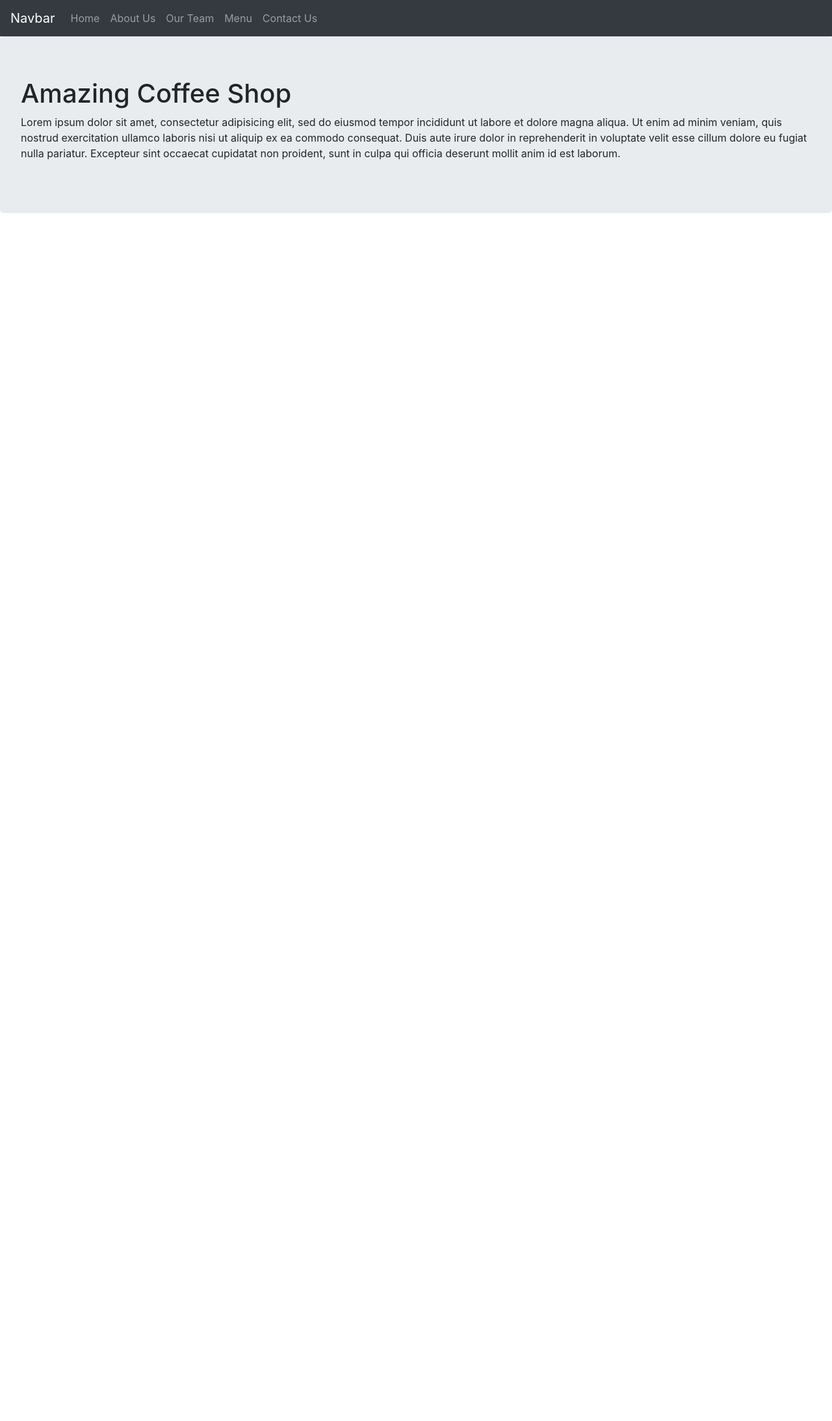
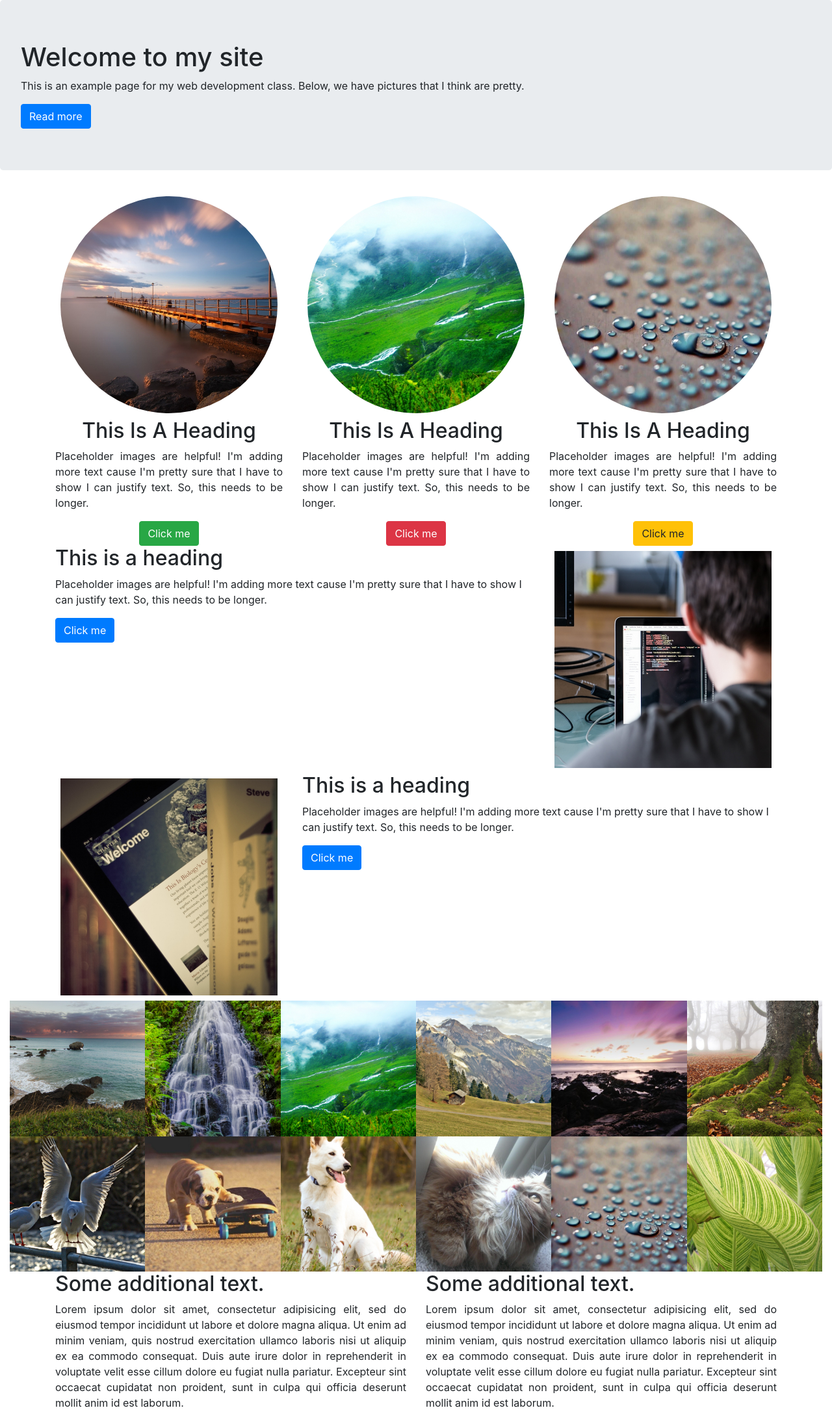
Before and after one commit to ajl/aklunstad.github.io, a plain HTML site: page bootstrap/index.html in a window 1280 px wide. Shown: the whole page at 65% size. Before the commit the page ends 800 px from the top, so only its background shows below. Drawn offline with nearby package versions, Linux system fonts and the light colour scheme.

Commit message:
Sample website for assignment

```diff
--- a/bootstrap/index.html
+++ b/bootstrap/index.html
@@ -11,40 +11,115 @@
     <title>My first bootstrap page!</title>
   </head>
   <body>
-    <nav class="navbar navbar-expand-md bg-dark navbar-dark">
-      <!-- Brand -->
-      <a class="navbar-brand" href="#">Navbar</a>
-
-      <!-- Toggler/collapsibe Button -->
-      <button class="navbar-toggler" type="button" data-toggle="collapse" data-target="#collapsibleNavbar">
-        <span class="navbar-toggler-icon"></span>
-      </button>
-
-      <!-- Navbar links -->
-      <div class="collapse navbar-collapse" id="collapsibleNavbar">
-        <ul class="navbar-nav">
-          <li class="nav-item">
-            <a class="nav-link" href="#">Home</a>
-          </li>
-          <li class="nav-item">
-            <a class="nav-link" href="#">About Us</a>
-          </li>
-          <li class="nav-item">
-            <a class="nav-link" href="#">Our Team</a>
-          </li>
-          <li class="nav-item">
-            <a class="nav-link" href="#">Menu</a>
-          </li>
-          <li class="nav-item">
-            <a class="nav-link" href="#">Contact Us</a>
-          </li>
-        </ul>
-      </div>
-    </nav>
 
     <div class="jumbotron">
-      <h1>Amazing Coffee Shop</h1>
-      <p>Lorem ipsum dolor sit amet, consectetur adipisicing elit, sed do eiusmod tempor incididunt ut labore et dolore magna aliqua. Ut enim ad minim veniam, quis nostrud exercitation ullamco laboris nisi ut aliquip ex ea commodo consequat. Duis aute irure dolor in reprehenderit in voluptate velit esse cillum dolore eu fugiat nulla pariatur. Excepteur sint occaecat cupidatat non proident, sunt in culpa qui officia deserunt mollit anim id est laborum.</p>
+      <h1>Welcome to my site</h1>
+      <p>This is an example page for my web development class. Below, we have pictures that I think are pretty.</p>
+      <a href="https://www.google.com/" class="btn btn-primary" role="button">Read more</a>
+    </div>
+
+    <div class="container">
+      <div class="row">
+        <div class="col-md-4 col-12 col-sm-6 text-center">
+          <img src="place1.jpg" alt="Beautiful lake with lighthouse" class="img-fluid rounded-circle p-2">
+          <h2>This Is A Heading</h2>
+          <p class="text-justify">Placeholder images are helpful! I'm adding more text cause I'm pretty sure that I have to show I can justify text. So, this needs to be longer.</p>
+          <a href="https://www.google.com/" class="btn btn-success" role="button">Click me</a>
+        </div>
+        <div class="col-md-4 col-12 col-sm-6 text-center">
+          <img src="place2.jpg" alt="Beautiful lake with lighthouse" class="img-fluid rounded-circle p-2">
+          <h2>This Is A Heading</h2>
+          <p class="text-justify">Placeholder images are helpful! I'm adding more text cause I'm pretty sure that I have to show I can justify text. So, this needs to be longer.</p>
+          <a href="https://www.google.com/" class="btn btn-danger" role="button">Click me</a>
+        </div>
+        <div class="col-md-4 col-12 col-sm-6 text-center">
+          <img src="place3.jpg" alt="Beautiful lake with lighthouse" class="img-fluid rounded-circle p-2">
+          <h2>This Is A Heading</h2>
+          <p class="text-justify">Placeholder images are helpful! I'm adding more text cause I'm pretty sure that I have to show I can justify text. So, this needs to be longer.</p>
+          <a href="https://www.google.com/" class="btn btn-warning" role="button">Click me</a>
+        </div>
+      </div>
+
+      <div class="row">
+        <div class="col-md-8 col-12 col-sm-6">
+          <h2>This is a heading</h2>
+          <p>Placeholder images are helpful! I'm adding more text cause I'm pretty sure that I have to show I can justify text. So, this needs to be longer.</p>
+          <a href="https://www.google.com/" class="btn btn-primary" role="button">Click me</a>
+        </div>
+        <div class="col-md-4 col-12 col-sm-6">
+          <img src="place5.jpg" alt="Stream in the woods" class="img-fluid p-2">
+        </div>
+      </div>
+
+      <div class="row">
+        <div class="col-md-4 col-12 col-sm-6">
+          <img src="place6.jpg" alt="Stream in the woods" class="img-fluid p-2">
+        </div>
+        <div class="col-md-8 col-12 col-sm-6">
+          <h2>This is a heading</h2>
+          <p>Placeholder images are helpful! I'm adding more text cause I'm pretty sure that I have to show I can justify text. So, this needs to be longer.</p>
+          <a href="https://www.google.com/" class="btn btn-primary" role="button">Click me</a>
+        </div>
+
+
+      </div>
+    </div>
+
+    <div class="container-fluid">
+      <div class="row no-gutters">
+        <div class="col-md-2 col-12 col-sm-12">
+          <img src="place13.jpg" alt="Stream in the woods" class="img-fluid">
+        </div>
+        <div class="col-md-2 col-12 col-sm-12">
+          <img src="place14.jpg" alt="Stream in the woods" class="img-fluid">
+        </div>
+        <div class="col-md-2 col-12 col-sm-12">
+          <img src="place15.jpg" alt="Stream in the woods" class="img-fluid">
+        </div>
+        <div class="col-md-2 col-12 col-sm-12">
+          <img src="place16.jpg" alt="Stream in the woods" class="img-fluid">
+        </div>
+        <div class="col-md-2 col-12 col-sm-12">
+          <img src="place17.jpg" alt="Stream in the woods" class="img-fluid">
+        </div>
+        <div class="col-md-2 col-12 col-sm-12">
+          <img src="place18.jpg" alt="Stream in the woods" class="img-fluid">
+        </div>
+      </div>
+
+      <div class="row no-gutters">
+        <div class="col-md-2 col-12 col-sm-12">
+          <img src="place7.jpg" alt="Stream in the woods" class="img-fluid">
+        </div>
+        <div class="col-md-2 col-12 col-sm-12">
+          <img src="place8.jpg" alt="Stream in the woods" class="img-fluid">
+        </div>
+        <div class="col-md-2 col-12 col-sm-12">
+          <img src="place9.jpg" alt="Stream in the woods" class="img-fluid">
+        </div>
+        <div class="col-md-2 col-12 col-sm-12">
+          <img src="place10.jpg" alt="Stream in the woods" class="img-fluid">
+        </div>
+        <div class="col-md-2 col-12 col-sm-12">
+          <img src="place3.jpg" alt="Stream in the woods" class="img-fluid">
+        </div>
+        <div class="col-md-2 col-12 col-sm-12">
+          <img src="place12.jpg" alt="Stream in the woods" class="img-fluid">
+        </div>
+      </div>
+    </div>
+
+    <div class="container">
+      <div class="row">
+        <div class="col-md-6 text-justify">
+          <h2>Some additional text.</h2>
+          <p>Lorem ipsum dolor sit amet, consectetur adipisicing elit, sed do eiusmod tempor incididunt ut labore et dolore magna aliqua. Ut enim ad minim veniam, quis nostrud exercitation ullamco laboris nisi ut aliquip ex ea commodo consequat. Duis aute irure dolor in reprehenderit in voluptate velit esse cillum dolore eu fugiat nulla pariatur. Excepteur sint occaecat cupidatat non proident, sunt in culpa qui officia deserunt mollit anim id est laborum.</p>
+        </div>
+        <div class="col-md-6 text-justify">
+          <h2>Some additional text.</h2>
+          <p>Lorem ipsum dolor sit amet, consectetur adipisicing elit, sed do eiusmod tempor incididunt ut labore et dolore magna aliqua. Ut enim ad minim veniam, quis nostrud exercitation ullamco laboris nisi ut aliquip ex ea commodo consequat. Duis aute irure dolor in reprehenderit in voluptate velit esse cillum dolore eu fugiat nulla pariatur. Excepteur sint occaecat cupidatat non proident, sunt in culpa qui officia deserunt mollit anim id est laborum.</p>
+        </div>
+      </div>
     </div>
 
     <!-- Optional JavaScript -->
```
Also changed, not shown: bootstrap/place1.jpg (added), bootstrap/place10.jpg (added), bootstrap/place11.jpg (added), bootstrap/place12.jpg (added), bootstrap/place13.jpg (added), bootstrap/place14.jpg (added), bootstrap/place15.jpg (added), bootstrap/place16.jpg (added), bootstrap/place17.jpg (added), bootstrap/place18.jpg (added), bootstrap/place2.jpg (added), bootstrap/place3.jpg (added), bootstrap/place4.jpg (added), bootstrap/place5.jpg (added), 4 more files.
